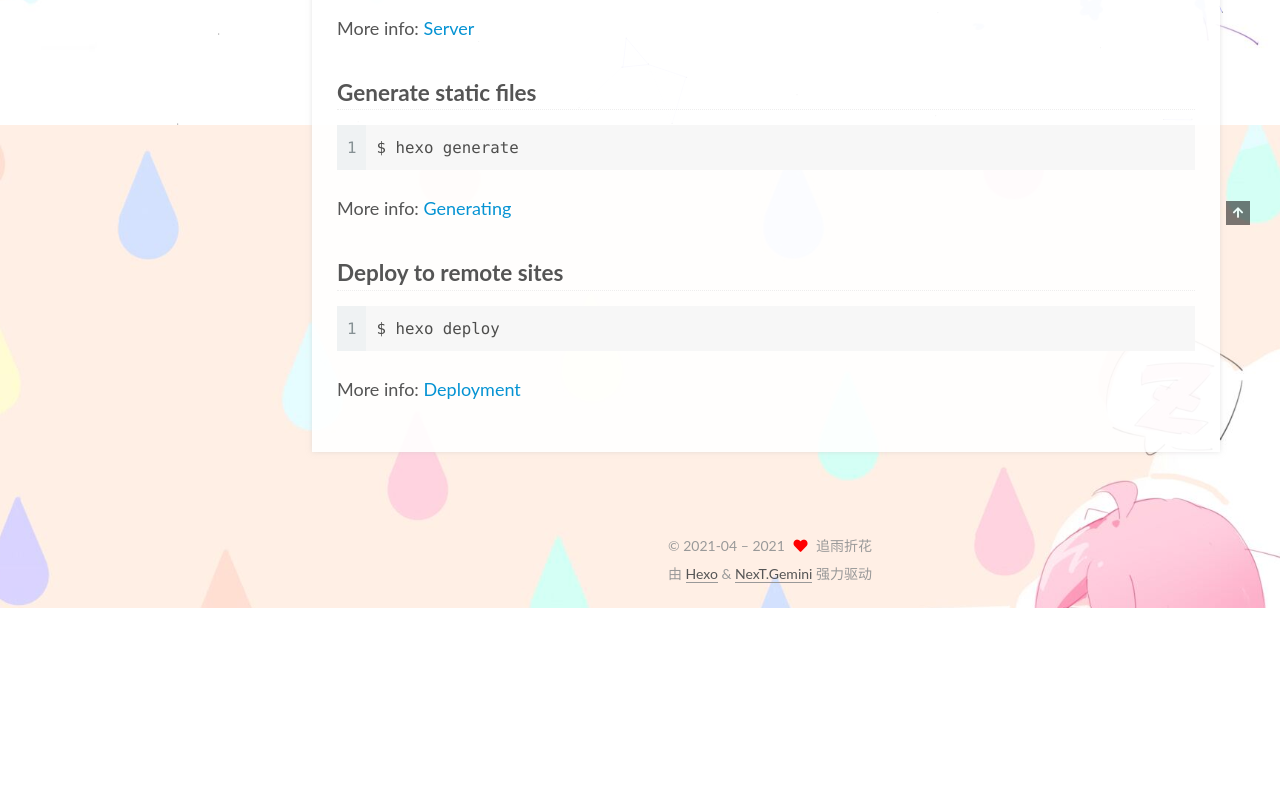
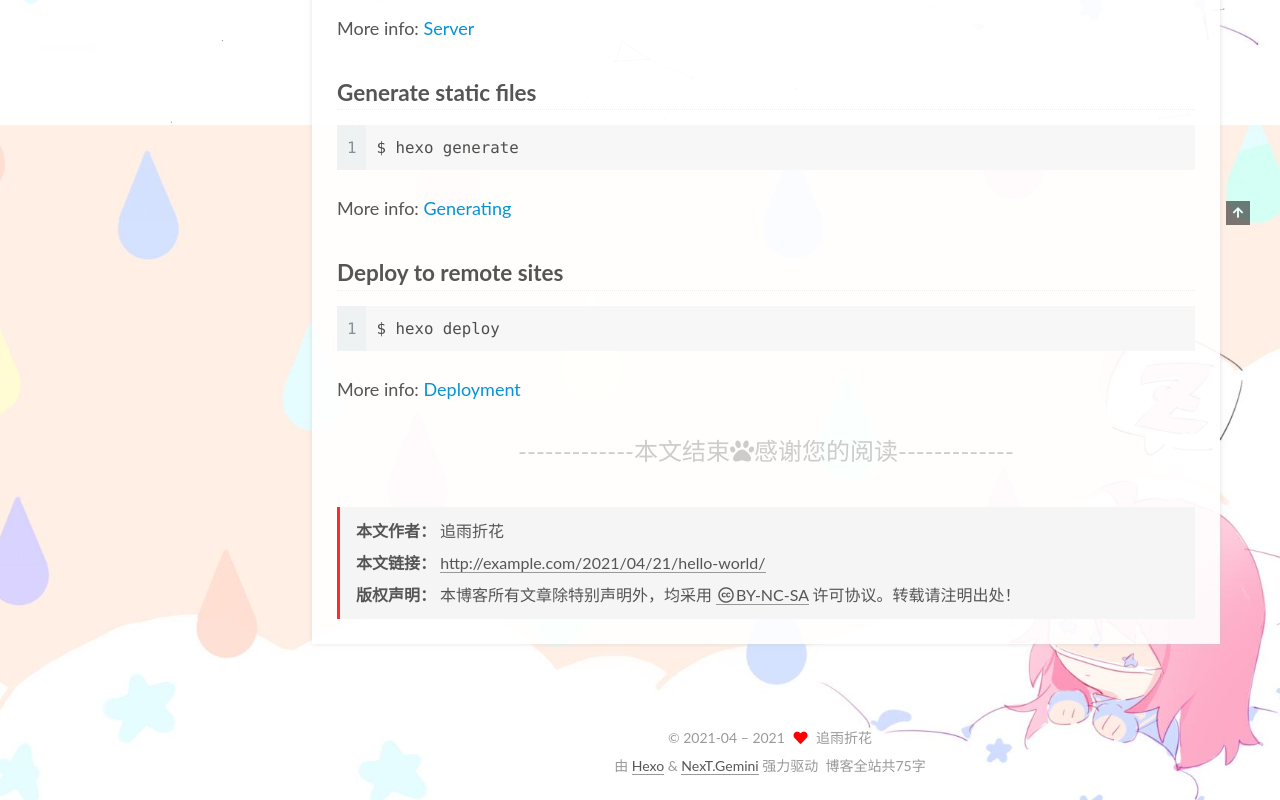
Before and after one commit to haiyanqipaojiu/haiyanqipaojiu.github.io, a plain HTML site: page 2021/04/21/hello-world/index.html in a window 1280 px wide. Shown: the part 675-1475 px from the top of the page. Before the commit the page ends 1283 px from the top, so only its background shows below. Drawn offline with Linux system fonts and the light colour scheme; files whose address does not match are found by name.

Commit message:
Site updated: 2021-04-21 11:24:36

```diff
--- a/2021/04/21/hello-world/index.html
+++ b/2021/04/21/hello-world/index.html
@@ -229,6 +229,33 @@
 
 
 
+
+   <div>
+     <div>
+
+        <div style="text-align:center;color: #ccc;font-size:24px;">-------------本文结束<i class="fa fa-paw"></i>感谢您的阅读-------------</div>
+
+</div>
+   </div>
+
+
+
+<div>
+<ul class="post-copyright">
+  <li class="post-copyright-author">
+    <strong>本文作者： </strong>追雨折花
+  </li>
+  <li class="post-copyright-link">
+    <strong>本文链接：</strong>
+    <a href="http://example.com/2021/04/21/hello-world/" title="Hello World">http://example.com/2021/04/21/hello-world/</a>
+  </li>
+  <li class="post-copyright-license">
+    <strong>版权声明： </strong>本博客所有文章除特别声明外，均采用 <a href="https://creativecommons.org/licenses/by-nc-sa/4.0/" rel="noopener" target="_blank"><i class="fab fa-fw fa-creative-commons"></i>BY-NC-SA</a> 许可协议。转载请注明出处！
+  </li>
+</ul>
+</div>
+
+
       <footer class="post-footer">
 
 
@@ -345,6 +372,10 @@
   <div class="powered-by">由 <a href="https://hexo.io/" class="theme-link" rel="noopener" target="_blank">Hexo</a> & <a href="https://theme-next.org/" class="theme-link" rel="noopener" target="_blank">NexT.Gemini</a> 强力驱动
   </div>
 
+<div class="theme-info">
+  <div class="powered-by"></div>
+  <span class="post-count">博客全站共75字</span>
+</div>
 
 
 
--- a/css/main.css
+++ b/css/main.css
@@ -1169,7 +1169,7 @@ pre .javascript .function {
 }
 .links-of-author a::before,
 .links-of-author span.exturl::before {
-  background: #f5ffff;
+  background: #b17490;
   border-radius: 50%;
   content: ' ';
   display: inline-block;
@@ -1970,6 +1970,13 @@ pre .javascript .function {
 #qr p {
   text-align: center;
 }
+.post-copyright {
+  background: var(--card-bg-color);
+  border-left: 3px solid #ff2a2a;
+  list-style: none;
+  margin: 2em 0 0;
+  padding: 0.5em 1em;
+}
 .category-all-page .category-all-title {
   text-align: center;
 }
```
Also changed, not shown: about/index.html (+4 -0 lines), archives/2021/04/index.html (+4 -0 lines), archives/2021/index.html (+4 -0 lines), archives/index.html (+4 -0 lines), categories/index.html (+4 -0 lines), index.html (+6 -0 lines), resources/index.html (+4 -0 lines), tags/index.html (+4 -0 lines).
